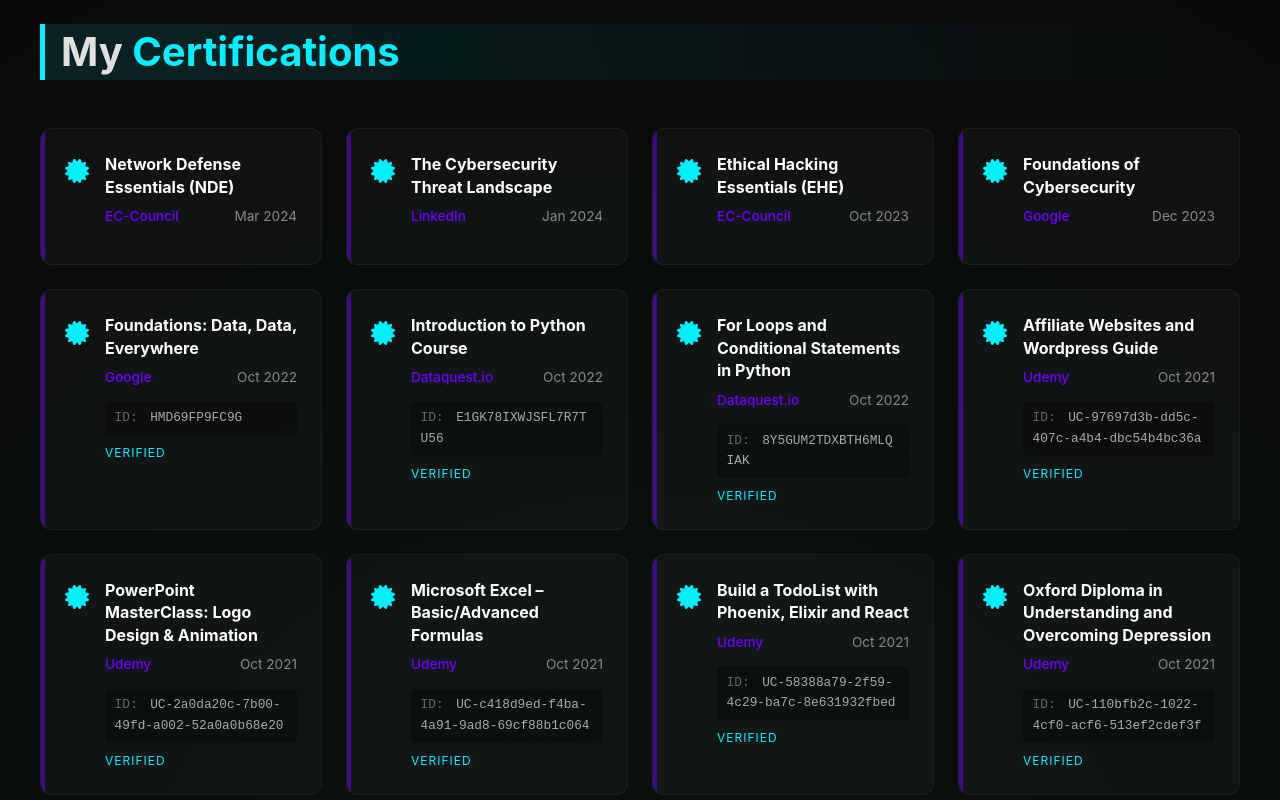
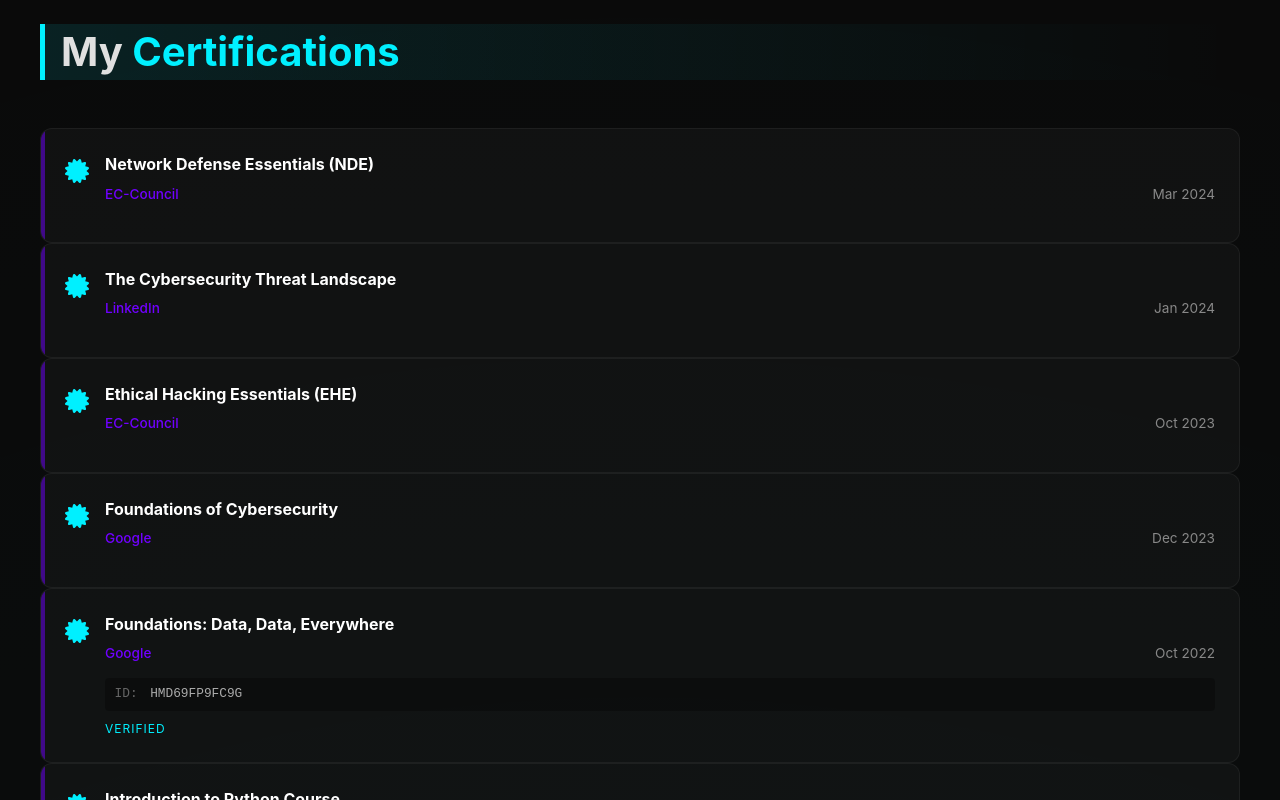
Before and after one commit to ex-commando/portfolio, a React (Vite) app: page / in a window 1280 px wide. Shown: the part 4500-5300 px from the top of the page. Built offline with nearby package versions, Linux system fonts and the light colour scheme.

Commit message:
Fix: Remove base path for Vercel & Standardize CSS

```diff
--- a/src/sections/Certifications.css
+++ b/src/sections/Certifications.css
@@ -1,8 +1,19 @@
 .cert-grid {
     display: grid;
-    grid-template-columns: repeat(auto-fill, minmax(250px, 1fr));
-    /* Reduced from 300px for better mobile fit */
-    gap: 1.5rem;
+
+    @media (max-width: 600px) {
+        .cert-grid {
+            grid-template-columns: 1fr;
+            padding: 0 0.5rem;
+            /* Force visibility on mobile to prevent animation issues */
+            opacity: 1 !important;
+            transform: none !important;
+        }
+
+        .cert-card {
+            opacity: 1 !important;
+            transform: none !important;
+        }
     }
 
     .cert-card {
--- a/src/sections/Certifications.jsx
+++ b/src/sections/Certifications.jsx
@@ -12,7 +12,7 @@
                 className="cert-grid"
                 initial="hidden"
                 whileInView="visible"
-                viewport={{ once: true, margin: "-50px" }}
+                viewport={{ once: true, margin: "0px" }}
                 variants={{
                     visible: { transition: { staggerChildren: 0.1 } }
                 }}
--- a/vite.config.js
+++ b/vite.config.js
@@ -4,5 +4,5 @@
 // https://vitejs.dev/config/
 export default defineConfig({
   plugins: [react()],
-  base: '/portfolio/',
+  plugins: [react()],
 })
```
Lines whose indentation alone changed are shown as unchanged.
